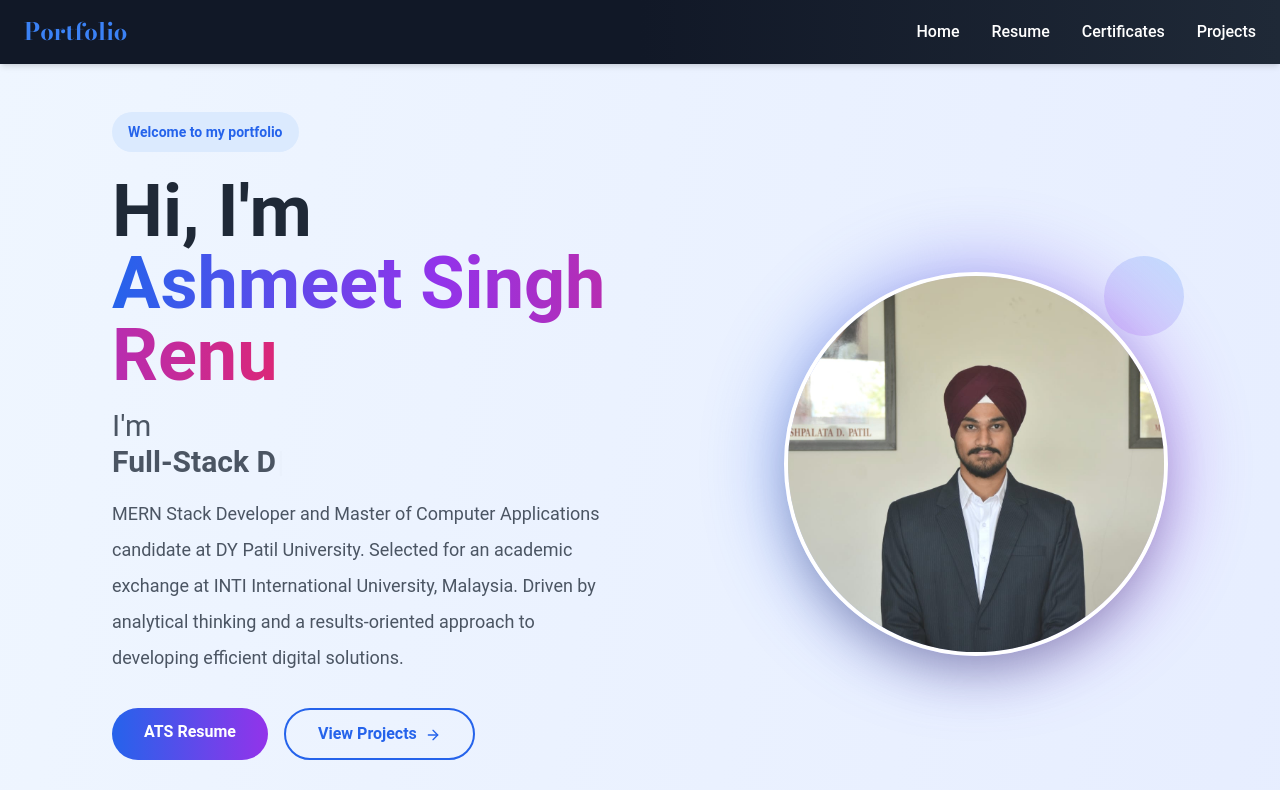
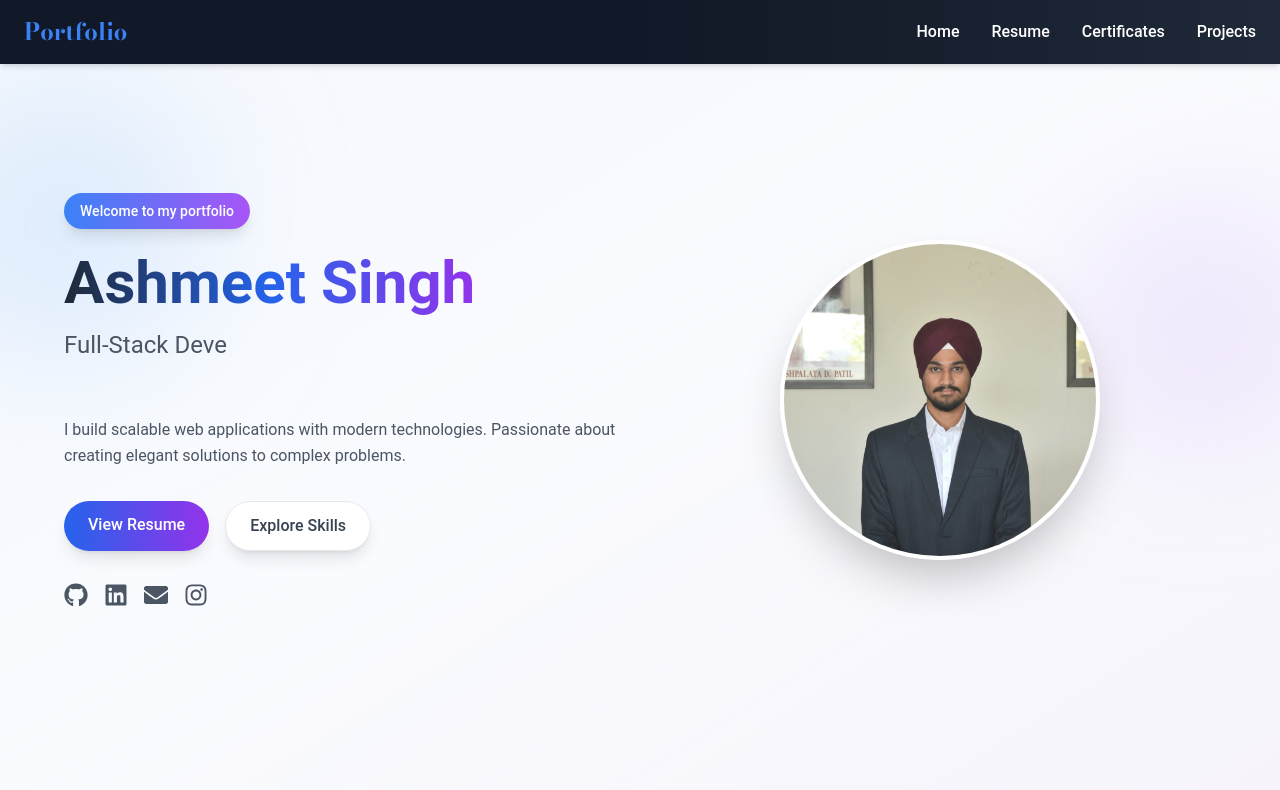
Before and after one commit to ASHMEETSINGHRENU/Portfolio, a React (Create React App) app: page /home in a window 1280 px wide. Shown: the top 790 px of the page. Built offline with nearby package versions, Linux system fonts and the light colour scheme; a web font is replaced by a local one.

Commit message:
updated home

```diff
--- a/package.json
+++ b/package.json
@@ -24,7 +24,8 @@
     "start": "react-scripts start",
     "build": "react-scripts build",
     "test": "react-scripts test",
-    "eject": "react-scripts eject"
+    "eject": "react-scripts eject",
+    "vercel-build": "react-scripts build"
   },
   "eslintConfig": {
     "extends": [
--- a/src/pages/home.js
+++ b/src/pages/home.js
@@ -1,5 +1,5 @@
-import React from 'react';
-import { motion, useScroll, useTransform} from 'framer-motion';
+import React from "react";
+import { motion } from "framer-motion";
 import Typewriter from 'typewriter-effect';
 import {
   FaGithub,
@@ -12,22 +12,35 @@
   FaCloud,
   FaTools,
   FaRobot,
-  FaGithub as FaGitHub,
   FaUsers,
+  FaComments,
   FaLightbulb,
-  FaComments,
-  FaChartLine
+  FaChartLine,
+  FaReact,
+  FaJs,
+  FaHtml5,
+  FaCss3Alt,
+  FaNodeJs,
+  FaJava,
+  FaPhp,
+  FaAws,
+  FaGitAlt
 } from 'react-icons/fa';
-
-import { ArrowRight} from "lucide-react";
-import Navber from '../components/navbar';
+import {
+  SiTailwindcss, SiBootstrap, SiExpress, SiMongodb,
+  SiMysql, SiPostman, SiVercel, SiNetlify, SiScrumalliance,
+  SiTensorflow, SiJwt, SiFigma, SiWix
+} from 'react-icons/si';
+import { TbApi } from 'react-icons/tb';
+import { VscVscode } from 'react-icons/vsc';
+import { Download, ArrowRight } from "lucide-react";
+import Navbar from '../components/navbar';
 import Footer from '../components/footer';
 import EducationSection from './edu';
 import InternshipSection from './Internship';
 import IntroSection from './intro';
 
 const Home = () => {
-
   const internships = [
     {
       id: 1,
@@ -54,8 +67,6 @@
     }
   };
 
-
-
   const cardVariants = {
     hidden: { opacity: 0, y: 50, scale: 0.95 },
     visible: {
@@ -69,8 +80,6 @@
       }
     }
   };
-
-
 
   const skillCategories = [
     {
@@ -132,179 +141,128 @@
     { name: 'User-Focused Project Outcomes', icon: <FaUsers /> }
   ];
 
+  return (
+    <>
+      <Navbar />
 
+      {/* Hero Section */}
+      <section className="min-h-screen flex items-center justify-center py-20 px-4 bg-gradient-to-br from-gray-50 via-white to-gray-100 relative overflow-hidden">
+        {/* Animated Background */}
+        <div className="absolute inset-0 bg-gradient-to-br from-blue-50/50 via-indigo-50/30 to-purple-50/50" />
+        <div className="absolute top-20 -left-20 w-72 h-72 bg-blue-300 rounded-full mix-blend-multiply filter blur-3xl opacity-20 animate-blob" />
+        <div className="absolute top-40 -right-20 w-72 h-72 bg-purple-300 rounded-full mix-blend-multiply filter blur-3xl opacity-20 animate-blob animation-delay-2000" />
 
-
-  return (
-    <div className="min-h-screen flex flex-col bg-gradient-to-br from-blue-50 to-indigo-100 text-gray-800">
-
-
-      <Navber />
-
-
-      <main className="flex-grow mt-16">
-        {/* Hero Section hello pages  */}
-
-        <section id="home" className="min-h-screen flex items-center justify-center relative overflow-hidden">
-  <div className="container mx-auto px-4 py-20 md:py-0">
-    <div className="flex flex-col-reverse md:flex-row items-center gap-12">
-      {/* Left Side - Added more left margin/padding */}
+        <div className="container mx-auto max-w-6xl relative z-10">
+          <div className="flex flex-col md:flex-row items-center justify-between gap-12">
+            {/* Left Content */}
             <motion.div
               initial={{ opacity: 0, x: -50 }}
               animate={{ opacity: 1, x: 0 }}
-        transition={{ duration: 0.8, type: "spring", stiffness: 100 }}
-        className="md:w-1/2 text-center md:text-left md:pl-8 lg:pl-16 xl:pl-24"
+              transition={{ duration: 0.8 }}
+              className="flex-1 text-center md:text-left"
             >
               <motion.div
-          initial={{ opacity: 0, y: 20 }}
-          animate={{ opacity: 1, y: 0 }}
-          transition={{ delay: 0.2 }}
-          className="inline-block px-4 py-2 bg-blue-100 rounded-full mb-6"
+                initial={{ scale: 0 }}
+                animate={{ scale: 1 }}
+                transition={{ duration: 0.5, type: "spring" }}
+                className="inline-flex items-center gap-2 bg-gradient-to-r from-blue-500 to-purple-500 text-white px-4 py-2 rounded-full mb-6 shadow-lg"
               >
-          <span className="text-blue-600 font-semibold text-sm">Welcome to my portfolio</span>
+                <span className="text-sm font-medium">Welcome to my portfolio</span>
               </motion.div>
 
-        <h1 className="text-4xl md:text-7xl font-bold mb-4">
-          Hi, I'm{" "}
-          <span className="bg-gradient-to-r from-blue-600 via-purple-600 to-pink-600 bg-clip-text text-transparent">
-            Ashmeet Singh Renu
+              <h1 className="text-4xl md:text-6xl font-bold mb-4">
+                <span className="bg-gradient-to-r from-gray-800 via-blue-600 to-purple-600 bg-clip-text text-transparent">
+                  Ashmeet Singh
                 </span>
               </h1>
 
-        <div className="h-16 mb-6">
-          <h2 className="text-xl md:text-3xl text-gray-600">
-            I'm &nbsp;
-            <span className="bg-gradient-to-r from-blue-600 to-purple-600 bg-clip-text text-black-600 font-semibold">
+              <div className="text-xl md:text-2xl text-gray-600 mb-6 h-16">
                 <Typewriter
                   options={{
                     strings: [
-                    "MERN Stack Developer",
-                    "Full-Stack Developer",
-                    "Frontend & Backend Enthusiast",
-                    "AI & Machine Learning Learner",
-                    "Problem Solver & Innovator",
-                    "Web Application Developer",
-                    "RESTful API Specialist",
-                    "Database & Connectivity Expert"
+                      'MERN Stack Developer',
+                      'Full-Stack Developer',
+                      'Problem Solver',
+                      'Tech Enthusiast'
                     ],
                     autoStart: true,
                     loop: true,
-                  delay: 75,
-                  deleteSpeed: 50,
-                  pauseFor: 2500,
-                  cursor: "|",
-                  cursorClassName: "Typewriter__cursor",
+                    delay: 50,
+                    deleteSpeed: 30,
                   }}
                 />
-            </span>
-          </h2>
               </div>
 
-        <motion.p
-          initial={{ opacity: 0, y: 20 }}
-          animate={{ opacity: 1, y: 0 }}
-          transition={{ delay: 0.4 }}
-          className="text-sm xs:text-base sm:text-lg text-gray-600 mb-5 sm:mb-6 md:mb-8 px-3 sm:px-4 md:px-0 max-w-xl lg:max-w-2xl mx-auto md:mx-0 leading-relaxed sm:leading-relaxed md:leading-loose"
+              <p className="text-gray-600 mb-8 leading-relaxed">
+                I build scalable web applications with modern technologies.
+                Passionate about creating elegant solutions to complex problems.
+              </p>
+
+              <div className="flex flex-wrap gap-4 justify-center md:justify-start">
+                <motion.a
+                  href="/resume"
+                  whileHover={{ scale: 1.05 }}
+                  whileTap={{ scale: 0.95 }}
+                  className="px-6 py-3 bg-gradient-to-r from-blue-600 to-purple-600 text-white font-medium rounded-full shadow-lg hover:shadow-xl transition-all"
                 >
-          MERN Stack Developer and Master of Computer Applications candidate at DY Patil University.
-          Selected for an academic exchange at INTI International University, Malaysia.
-          Driven by analytical thinking and a results-oriented approach to developing efficient digital solutions.
-        </motion.p>
+                  View Resume
+                </motion.a>
+                <motion.a
+                  href="#skills"
+                  whileHover={{ scale: 1.05 }}
+                  whileTap={{ scale: 0.95 }}
+                  className="px-6 py-3 bg-white text-gray-700 font-medium rounded-full shadow-lg hover:shadow-xl transition-all border border-gray-200"
+                >
+                  Explore Skills
+                </motion.a>
+              </div>
 
-        <motion.div
-          initial={{ opacity: 0, y: 20 }}
-          animate={{ opacity: 1, y: 0 }}
-          transition={{ delay: 0.6 }}
-          className="flex flex-wrap gap-4 justify-center md:justify-start"
-        >
-          <a
-            href="/resume"
-            className="group relative px-8 py-3 bg-gradient-to-r from-blue-600 to-purple-600 text-white rounded-full font-semibold overflow-hidden transition-all hover:scale-105"
-          >
-            <span className="relative z-10">ATS Resume</span>
-            <div className="absolute inset-0 bg-gradient-to-r from-purple-600 to-pink-600 transform scale-x-0 group-hover:scale-x-100 transition-transform origin-left"></div>
-          </a>
-          <a
-            href="/projects"
-            className="group px-8 py-3 border-2 border-blue-600 text-blue-600 rounded-full font-semibold hover:bg-blue-600 hover:text-white transition-all hover:scale-105"
-          >
-            View Projects
-            <ArrowRight className="inline-block ml-2 w-4 h-4 group-hover:translate-x-1 transition-transform" />
-          </a>
+              {/* Social Links */}
+              <div className="flex gap-4 justify-center md:justify-start mt-8">
+                <motion.a whileHover={{ scale: 1.1 }} href="https://github.com/ASHMEETSINGHRENU" target="_blank" className="text-gray-600 hover:text-gray-900">
+                  <FaGithub size={24} />
+                </motion.a>
+                <motion.a whileHover={{ scale: 1.1 }} href="https://www.linkedin.com/in/ashmeet-singh-renu-9a2a36275/" target="_blank" className="text-gray-600 hover:text-blue-600">
+                  <FaLinkedin size={24} />
+                </motion.a>
+                <motion.a whileHover={{ scale: 1.1 }} href="mailto:ashmeetsingh022@gmail.com" className="text-gray-600 hover:text-red-600">
+                  <FaEnvelope size={24} />
+                </motion.a>
+                <motion.a whileHover={{ scale: 1.1 }} href="https://www.instagram.com/ashmeetsingh022/" target="_blank" className="text-gray-600 hover:text-pink-600">
+                  <FaInstagram size={24} />
+                </motion.a>
+              </div>
             </motion.div>
 
+            {/* Right Content - Profile Image */}
             <motion.div
-          initial={{ opacity: 0, y: 20 }}
-          animate={{ opacity: 1, y: 0 }}
-          transition={{ delay: 0.8 }}
-          className="flex gap-6 justify-center md:justify-start mt-8"
+              initial={{ opacity: 0, x: 50 }}
+              animate={{ opacity: 1, x: 0 }}
+              transition={{ duration: 0.8 }}
+              className="flex-1 flex justify-center"
             >
-          {[
-            { icon: FaGithub, href: "https://github.com/ASHMEETSINGHRENU", label: "GitHub" },
-            { icon: FaLinkedin, href: "https://www.linkedin.com/in/ashmeet-singh-renu-9a2a36275/", label: "LinkedIn" },
-            { icon: FaInstagram, href: "https://www.instagram.com/ashmeetsingh022/", label: "Instagram" },
-            { icon: FaEnvelope, href: "mailto:ashmeetsingh022@example.com", label: "Email" }
-          ].map((social, idx) => (
-            <a
-              key={idx}
-              href={social.href}
-              className="text-gray-600 hover:text-blue-600 transition-all hover:scale-110 transform"
-              target="_blank"
-              rel="noopener noreferrer"
-            >
-              <social.icon size={24} />
-            </a>
-          ))}
-        </motion.div>
-      </motion.div>
-
-      {/* Right Side - Image */}
-      <motion.div
-        initial={{ opacity: 0, scale: 0.8, rotateY: 90 }}
-        animate={{ opacity: 1, scale: 1, rotateY: 0 }}
-        transition={{ duration: 0.8, type: "spring" }}
-        className="md:w-1/2 flex justify-center md:justify-end md:pr-8 lg:pr-16 xl:pr-24"
-      >
-        <div className="relative">
-          <div className="absolute inset-0 bg-gradient-to-r from-blue-600 to-purple-600 rounded-full blur-2xl opacity-60 animate-pulse"></div>
-          <div className="relative w-64 h-64 md:w-96 md:h-96 rounded-full overflow-hidden border-4 border-white shadow-2xl">
+              <div className="relative group">
+                <div className="absolute -inset-1 bg-gradient-to-r from-blue-500 via-purple-500 to-pink-500 rounded-full blur opacity-0 group-hover:opacity-100 transition duration-500" />
+                <div className="relative w-64 h-64 md:w-80 md:h-80 rounded-full overflow-hidden border-4 border-white shadow-2xl">
                   <img
                     src={require("../photos/profile.png")}
                     alt="Profile"
                     className="w-full h-full object-cover"
                   />
                 </div>
-          <motion.div
-            animate={{ rotate: 360 }}
-            transition={{ duration: 20, repeat: Infinity, ease: "linear" }}
-            className="absolute -top-4 -right-4 w-20 h-20 bg-gradient-to-r from-blue-500 to-purple-500 rounded-full opacity-20"
-          />
               </div>
             </motion.div>
           </div>
         </div>
-
-  {/* Scroll Indicator */}
-  <motion.div
-    initial={{ opacity: 0 }}
-    animate={{ opacity: 1 }}
-    transition={{ delay: 1 }}
-    className="absolute bottom-10 left-1/2 transform -translate-x-1/2"
-  >
-  </motion.div>
       </section>
 
-
-      {/* About Section */}
-
+      {/* Intro Section */}
       <IntroSection />
 
-
       {/* Skills Section */}
-
-    <section id="skills" className="py-20 px-4 md:px-8 bg-gradient-to-br from-gray-50 via-white to-gray-100">
-      <div className="container mx-auto max-w-7xl">
-        {/* Section Header */}
+      <section id="skills" className="py-20 px-4 md:px-8 bg-gradient-to-br from-gray-50 via-white to-gray-100 relative overflow-hidden">
+        <div className="absolute inset-0 bg-gradient-to-br from-blue-50/50 via-indigo-50/30 to-purple-50/50" />
+        <div className="container mx-auto max-w-7xl relative z-10">
           <motion.div
             initial={{ opacity: 0, y: -30 }}
             whileInView={{ opacity: 1, y: 0 }}
@@ -312,8 +270,18 @@
             viewport={{ once: true }}
             className="text-center mb-16"
           >
-          <h2 className="font-playfair text-4xl md:text-5xl font-bold bg-gradient-to-r from-gray-800 to-gray-600 bg-clip-text text-transparent mb-4">
-            Technical Expertise
+            <motion.div
+              initial={{ scale: 0 }}
+              whileInView={{ scale: 1 }}
+              transition={{ duration: 0.5, type: "spring" }}
+              className="inline-flex items-center gap-2 bg-gradient-to-r from-blue-500 to-purple-500 text-white px-4 py-2 rounded-full mb-4 shadow-lg"
+            >
+              <FaCode className="w-4 h-4" />
+              <span className="text-sm font-medium">Technical Expertise</span>
+            </motion.div>
+
+            <h2 className="text-4xl md:text-5xl font-bold bg-gradient-to-r from-gray-800 to-gray-600 bg-clip-text text-transparent mb-4">
+              Technical Skills
             </h2>
             <div className="w-24 h-1 bg-gradient-to-r from-blue-500 to-purple-500 mx-auto rounded-full mb-6" />
             <p className="text-gray-600 max-w-2xl mx-auto text-lg">
@@ -321,7 +289,6 @@
             </p>
           </motion.div>
 
-        {/* Skills Grid */}
           <motion.div
             variants={containerVariants}
             initial="hidden"
@@ -333,21 +300,12 @@
               <motion.div
                 key={category.name}
                 variants={cardVariants}
-              whileHover={{ y: -8, transition: { duration: 0.2 } }}
+                whileHover={{ y: -8 }}
                 className="group relative"
               >
-              {/* Animated Border Gradient */}
                 <div className={`absolute -inset-0.5 bg-gradient-to-r ${category.gradient} rounded-2xl blur opacity-0 group-hover:opacity-100 transition duration-500`} />
-
-              {/* Card Content */}
                 <div className="relative bg-white rounded-2xl shadow-lg overflow-hidden transition-all duration-300 h-full">
-                {/* Header */}
                   <div className={`bg-gradient-to-r ${category.gradient} p-5 text-white relative overflow-hidden`}>
-                  <motion.div
-                    className="absolute inset-0 bg-white opacity-0 group-hover:opacity-10 transition-opacity duration-500"
-                    animate={{ x: ['-100%', '100%'] }}
-                    transition={{ duration: 1, repeat: Infinity, repeatDelay: 3 }}
-                  />
                     <div className="flex items-center gap-3">
                       <div className="w-12 h-12 bg-white bg-opacity-20 rounded-xl flex items-center justify-center backdrop-blur-sm">
                         {category.icon}
@@ -355,8 +313,6 @@
                       <h3 className="text-xl font-semibold">{category.name}</h3>
                     </div>
                   </div>
-
-                {/* Skills List */}
                   <div className="p-6">
                     <div className="flex flex-wrap gap-2">
                       {category.skills.map((skill, skillIdx) => (
@@ -374,8 +330,6 @@
                       ))}
                     </div>
                   </div>
-
-                {/* Progress Bar Animation */}
                   <div className="absolute bottom-0 left-0 right-0 h-1 bg-gray-100">
                     <motion.div
                       initial={{ width: 0 }}
@@ -390,7 +344,7 @@
             ))}
           </motion.div>
 
-        {/* Leadership & Communication Section */}
+          {/* Leadership Section */}
           <motion.div
             initial={{ opacity: 0, y: 30 }}
             whileInView={{ opacity: 1, y: 0 }}
@@ -399,13 +353,6 @@
             className="mt-16"
           >
             <div className="bg-gradient-to-r from-yellow-50 via-amber-50 to-orange-50 rounded-2xl p-8 shadow-lg relative overflow-hidden group">
-            {/* Animated Background Effect */}
-            <motion.div
-              className="absolute inset-0 bg-gradient-to-r from-yellow-200/20 to-orange-200/20 rounded-2xl"
-              animate={{ x: ['-100%', '100%'] }}
-              transition={{ duration: 3, repeat: Infinity, repeatDelay: 5 }}
-            />
-
               <div className="relative z-10">
                 <div className="flex items-center mb-6">
                   <div className="p-3 bg-gradient-to-r from-yellow-500 to-orange-500 rounded-xl mr-4 shadow-md">
@@ -415,7 +362,6 @@
                     Leadership & Communication
                   </h3>
                 </div>
-
                 <div className="grid grid-cols-1 md:grid-cols-2 lg:grid-cols-3 gap-3">
                   {leadershipSkills.map((skill, idx) => (
                     <motion.div
@@ -427,54 +373,41 @@
                       whileHover={{ scale: 1.02, x: 5 }}
                       className="flex items-center gap-3 bg-white bg-opacity-60 backdrop-blur-sm rounded-lg p-3 shadow-sm hover:shadow-md transition-all duration-300"
                     >
-                    <div className="text-yellow-600 text-lg">
-                      {skill.icon}
-                    </div>
-                    <span className="text-gray-700 text-sm font-medium">
-                      {skill.name}
-                    </span>
+                      <div className="text-yellow-600 text-lg">{skill.icon}</div>
+                      <span className="text-gray-700 text-sm font-medium">{skill.name}</span>
                     </motion.div>
                   ))}
                 </div>
               </div>
             </div>
           </motion.div>
-
-        {/* Tech Stack Summary Badges */}
-        <motion.div
-          initial={{ opacity: 0, y: 20 }}
-          whileInView={{ opacity: 1, y: 0 }}
-          transition={{ delay: 0.6, duration: 0.5 }}
-          viewport={{ once: true }}
-          className="mt-12 flex flex-wrap justify-center gap-3"
-        >
-          {['Full-Stack Developer', 'Cloud Enthusiast', 'Agile Practitioner', 'AI Explorer'].map((badge, idx) => (
-            <motion.span
-              key={badge}
-              whileHover={{ scale: 1.05, y: -2 }}
-              className="px-4 py-2 bg-gradient-to-r from-gray-800 to-gray-700 text-white text-sm rounded-full shadow-md cursor-default"
-            >
-              🚀 {badge}
-            </motion.span>
-          ))}
-        </motion.div>
         </div>
       </section>
 
       {/* Education Section */}
-
       <EducationSection />
 
       {/* Internship Section */}
-
       <InternshipSection internships={internships} />
-
-
-      </main>
 
       {/* Footer */}
       <Footer />
-    </div>
+
+      <style jsx>{`
+        @keyframes blob {
+          0% { transform: translate(0px, 0px) scale(1); }
+          33% { transform: translate(30px, -50px) scale(1.1); }
+          66% { transform: translate(-20px, 20px) scale(0.9); }
+          100% { transform: translate(0px, 0px) scale(1); }
+        }
+        .animate-blob {
+          animation: blob 7s infinite;
+        }
+        .animation-delay-2000 {
+          animation-delay: 2s;
+        }
+      `}</style>
+    </>
   );
 };
 
```
Lines whose indentation alone changed are shown as unchanged.
